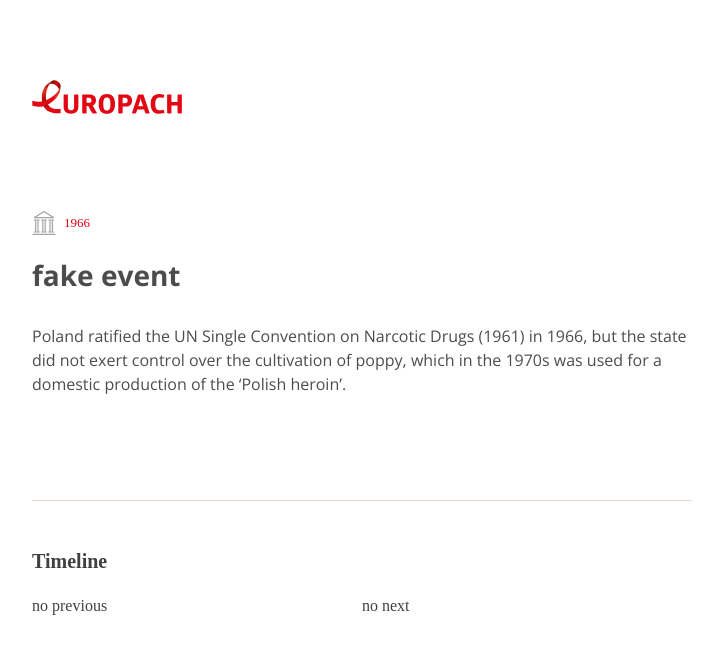
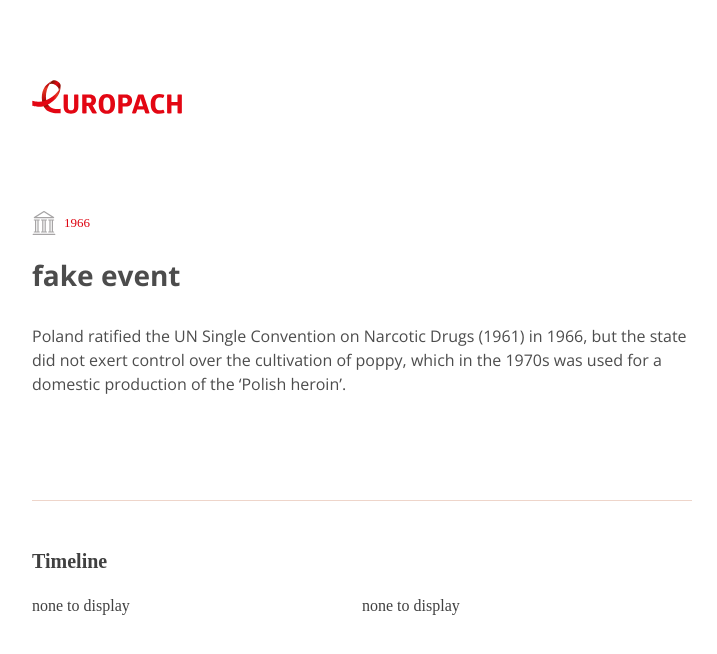
Before and after one commit to europach/europach-app, a React (Create React App) app: page /eu/un_single_convention_on in a window 1280 px wide. Shown: the top 654 px of the page, without its empty margins (278-995 px from the left). Built offline with nearby package versions, Linux system fonts and the light colour scheme; a web font is replaced by a local one.

Commit message:
displaying none to display when we have noting to displaying in next/prev

```diff
--- a/src/components/EventPage/EventPage.js
+++ b/src/components/EventPage/EventPage.js
@@ -201,8 +201,8 @@ export const EventPage = ({ match }) => {
           <Section padding={'32px 0 12px 0'}>
             <EventSubhead>Timeline</EventSubhead>
             <EventWrapper>
-              { previousEvent ? <NavCard title='Previous' event={previousEvent} /> : <NavBlank text='no previous' /> }
-              { nextEvent ? <NavCard title='Next' event={nextEvent} /> : <NavBlank text='no next' /> }
+              { previousEvent ? <NavCard title='Previous' event={previousEvent} /> : <NavBlank text='none to display' /> }
+              { nextEvent ? <NavCard title='Next' event={nextEvent} /> : <NavBlank text='none to display' /> }
             </EventWrapper>
           </Section>
         </PannelInner>
```
